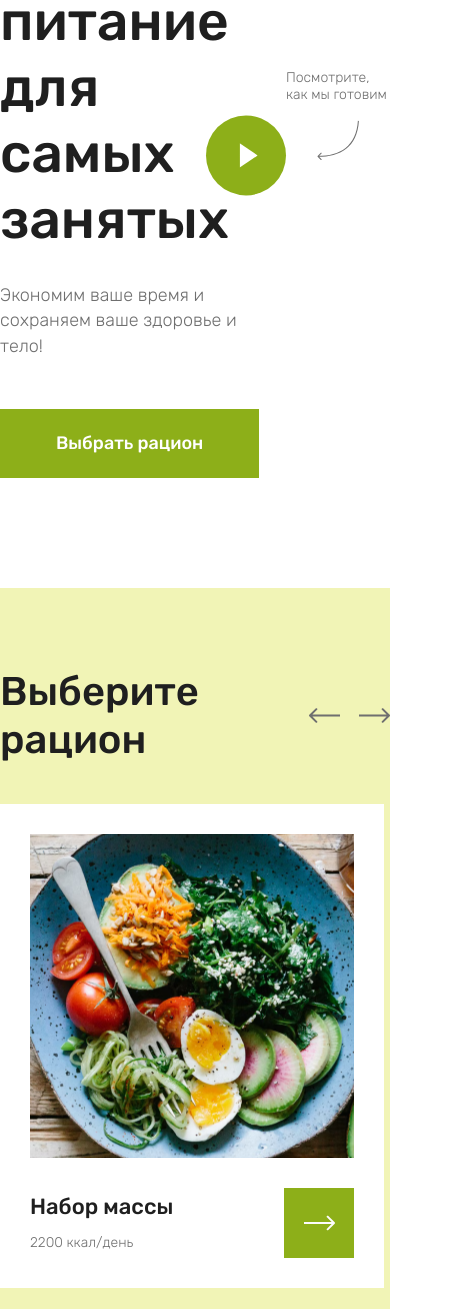
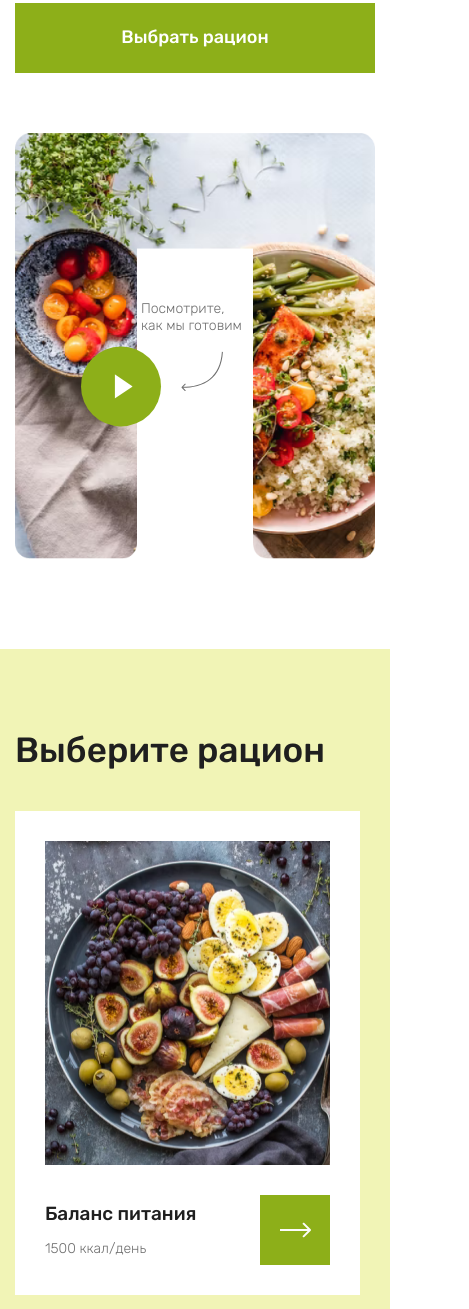
Before and after one commit to t-skoro/food-healthy, a plain HTML site: page index.html in a window 390 px wide. Shown: the part 311-1620 px from the top of the page, 469 px wide, since content can reach past the window. Drawn offline with nearby package versions, Linux system fonts and the light colour scheme; some packages are replaced by stand-ins of ours; a script that the page names is missing.

Commit message:
Мобильная адаптация

```diff
--- a/css/main.css
+++ b/css/main.css
@@ -182,6 +182,10 @@ p {
 
 .hero__picture {
     margin-left: 13px;
+}
+
+.hero__img img {
+    width: 100%;
 }
 
 .hero__video {
@@ -427,7 +431,7 @@ p {
 }
 
 .offer__form {
-    max-width: 320px;
+    width: 320px;
 }
 
 .offer__input {
@@ -523,7 +527,7 @@ p {
 }
 
 .footer {
-    padding: 40px 0 70px;
+    padding: 40px 0 42px;
     background-color: #F1F4B6;
 }
 
--- a/css/media.css
+++ b/css/media.css
@@ -1,10 +1,155 @@
 /* --- mobile --- */
-@media (max-width: 375px) {
+/* 1200px - 1365px */
+
+@media (max-width: 1365px) {
     .container {
-        max-width: 345px;
-        margin: 0 auto;
+        max-width: 1140px;
     }
 
+    .hero__title {
+        font-size: 50px;
+    }
+
+    .hero__info {
+        max-width: 550px;
+    }
+
+    .hero__picture {
+        margin-left: 20px;
+    }
+
+    .hero__play {
+        transform: translate(-60%, 43%);
+    }
+
+    .hero__arrow {
+        padding-left: 50px;
+    }
+
+    .products__card-item {
+        width: 364px;
+    }
+
+    .products__card-img {
+        width: 304px;
+        height: 304px;
+    }
+
+}
+
+/* 992px - 1199px */
+@media (max-width: 1199px) {
+    .container {
+        width: 930px;
+    }
+
+    .hero {
+        padding-bottom: 90px;
+    }
+
+    .hero__title {
+        font-size: 40px;
+    }
+
+    .hero__info {
+        max-width: 445px;
+    }
+
+    .hero__play {
+        transform: translate(-75%, 43%);
+    }
+
+    .products__card-item {
+        width: 300px;
+    }
+
+    .products__card-img {
+        width: 240px;
+        height: 273px;
+    }
+
+    .products__card-title {
+        font-size: 19px;
+    }
+
+    .hero__video {
+        right: 20%;
+    }
+
+    .products__title {
+        font-size: 36px;
+    }
+
+    .offer {
+        padding: 90px 0;
+    }
+
+    .offer__title {
+        font-size: 36px;
+    }
+
+    .offer__image {
+        width: 300px;
+        height: 314px;
+    }
+
+    .offer__image {
+        display: none;
+    }
+}
+
+/* 768px - 991px */
+@media (max-width: 991px) {
+    .container {
+        width: 700px;
+    }
+
+    .products__card-item {
+        width: 338px;
+    }
+
+    .products__card-img {
+        width: 278px;
+        height: 278px;
+    }
+
+    .hero__video {
+        right: 7%;
+        top: 25%;
+    }
+
+    .hero__picture {
+        flex-shrink: 0.5;
+    }
+
+    .hero__title {
+        font-size: 34px;
+    }
+
+    .hero__video {
+        right: 17%;
+        top: 40%;
+    }
+
+    .hero__info {
+        max-width: 100%;
+    }
+
+}
+
+/* 575px - 767px */
+/* @media (max-width: 767px) {
+
+} */
+
+/* 375px - 574px */
+
+/* 1px - 374px */
+@media (max-width: 700px) {
+    .container {
+        width: 100%;
+        padding: 0 15px;
+    }
     .nav {
         justify-content: space-between;
     }
@@ -32,7 +177,6 @@
 
     .hero {
         padding-top: 60px;
-        padding-bottom: 90px;
     }
 
     .hero__wrapper {
@@ -49,6 +193,10 @@
     .hero__description {
         margin-bottom: 40px;
     }
+
+    /* .hero__picture {
+        flex-shrink: 1;
+    } */
 
     .button {
         width: 100%;
@@ -91,7 +239,7 @@
     }
 
     .products__card-item {
-        max-width: 345px;
+        width: 345px;
     }
 
     .products__card-img {
@@ -128,10 +276,6 @@
         transform: translateY(-95%);
     }
 
-    .offer {
-        padding: 90px 0;
-    }
-
     .offer__row {
         flex-direction: column;
     }
@@ -149,10 +293,6 @@
         width: 100%;
     }
 
-    .offer__image {
-        display: none;
-    }
-
     .footer {
         padding: 40px 0 42px;
     }
--- a/index.html
+++ b/index.html
@@ -99,19 +99,6 @@
                 <div class="products__cards owl-carousel">
 
                     <a href="#" class="products__card-item">
-                        <div class="products__card-img card-img-1"></div>
-                        <div class="products__card-row">
-                            <div class="products__card-desc">
-                                <h3 class="products__card-title">
-                                    Набор массы
-                                </h3>
-                                <p>2200 ккал/день</p>
-                            </div>
-                            <button class="button smoll-button"></button>
-                        </div>
-                    </a>
-                    <!-- /.products__card-item -->
-                    <a href="#" class="products__card-item">
                         <div class="products__card-img card-img-2"></div>
                         <div class="products__card-row">
                             <div class="products__card-desc">
@@ -129,9 +116,22 @@
                         <div class="products__card-row">
                             <div class="products__card-desc">
                                 <h3 class="products__card-title">
-                                    Разгрузочный день
+                                    Цельные злаки
                                 </h3>
                                 <p>800 ккал/день</p>
+                            </div>
+                            <button class="button smoll-button"></button>
+                        </div>
+                    </a>
+                    <!-- /.products__card-item -->
+                    <a href="#" class="products__card-item">
+                        <div class="products__card-img card-img-1"></div>
+                        <div class="products__card-row">
+                            <div class="products__card-desc">
+                                <h3 class="products__card-title">
+                                    Набор массы
+                                </h3>
+                                <p>2200 ккал/день</p>
                             </div>
                             <button class="button smoll-button"></button>
                         </div>
@@ -194,7 +194,7 @@
                             <option value="3">Набор массы</option>
                             <option value="4">Баланс питания</option>
                             <option value="5">Витамины</option>
-                            <option value="6">Разгрузочный день</option>
+                            <option value="6">Цельные злаки</option>
                         </select>
 
                         <input type="text" placeholder="Ваше имя" class="offer__input-name">
--- a/js/main.js
+++ b/js/main.js
@@ -26,11 +26,11 @@ $(document).ready(function () {
         // stagePadding: 40, - отображение соседних карточек
         center: true,
         responsive: {
-            400: {
+            768: {
                 items: 2,
-                center: true
+                center: false
             },
-            768: {
+            992: {
                 items: 3,
                 center: true
             },
```
